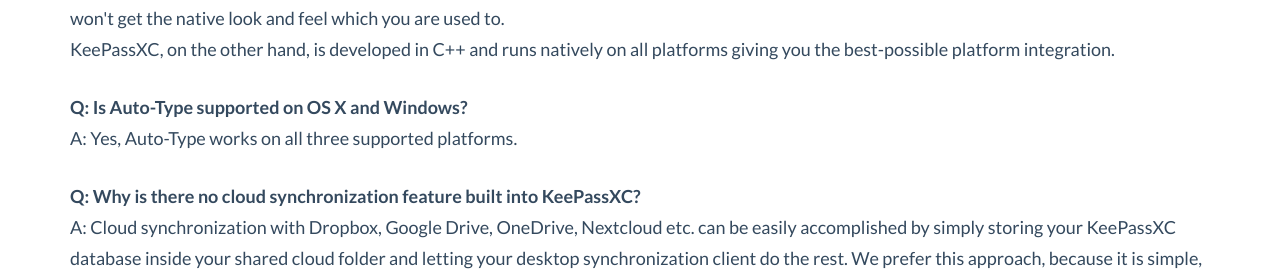
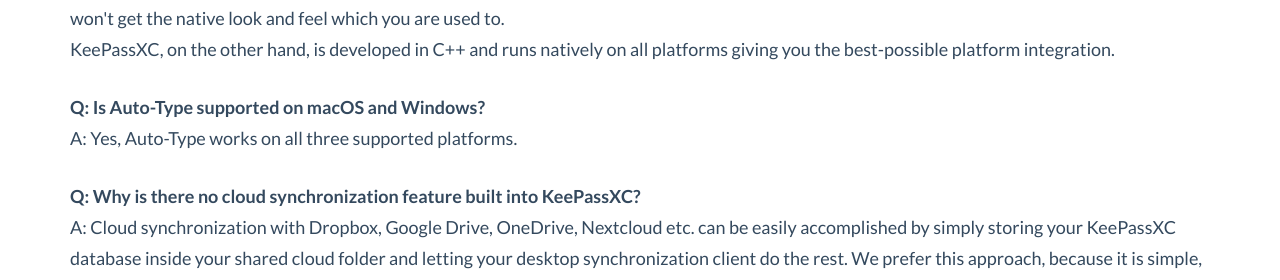
Before and after one commit to keepassxreboot/keepassxc-org, a Jekyll site: the page built from docs.html, in a window 1280 px wide. Shown: the part 921-1201 px from the top of the page. Built offline with Jekyll 4.4.1, drawn with Linux system fonts in a browser that asks for light colours; comment, search, counter and statistics services are not loaded.

Commit message:
renames 'OS X' to 'macOS' on the docs page

```diff
--- a/docs.html
+++ b/docs.html
@@ -41,7 +41,7 @@
             platform integration.
         </dd>
 
-        <dt id="faq-autotype"><a href="#faq-autotype">Is Auto-Type supported on OS X and Windows?</a></dt>
+        <dt id="faq-autotype"><a href="#faq-autotype">Is Auto-Type supported on macOS and Windows?</a></dt>
         <dd>Yes, Auto-Type works on all three supported platforms.</dd>
 
         <dt id="faq-cloudsync"><a href="#faq-cloudsync">Why is there no cloud synchronization feature built into KeePassXC?</a></dt>
```
